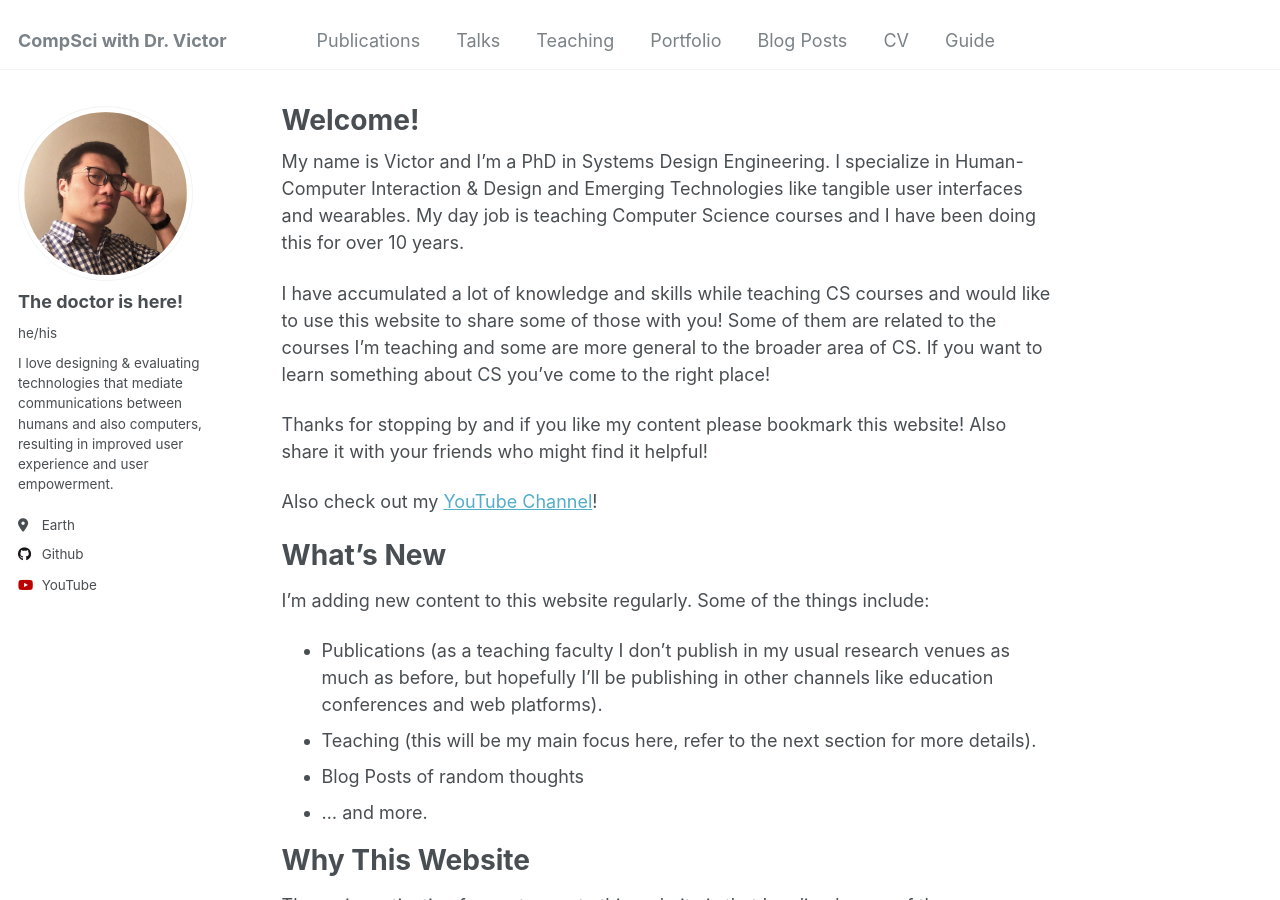
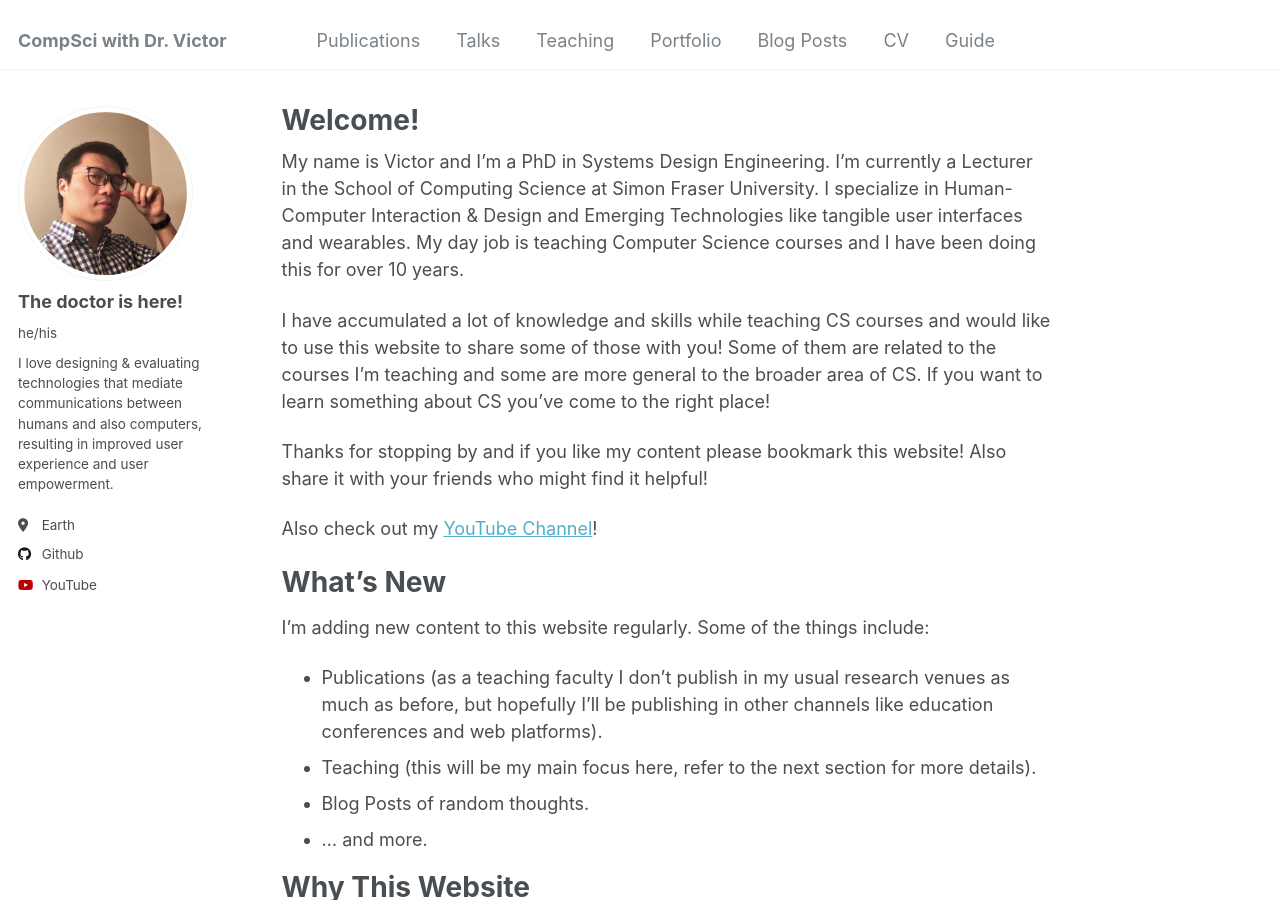
Before and after one commit to CompSciwithDrVictor/compsciwithdrvictor, a Jekyll site: the page built from _pages/about.md, in a window 1280 px wide and 900 px high. Built offline with Jekyll 4.4.1, drawn with Linux system fonts in a browser that asks for light colours.

Commit message:
Update about.md

```diff
--- a/_pages/about.md
+++ b/_pages/about.md
@@ -7,7 +7,7 @@ redirect_from:
   - /about.html
 ---
 
-My name is Victor and I'm a PhD in Systems Design Engineering. I specialize in Human-Computer Interaction & Design and Emerging Technologies like tangible user interfaces and wearables. My day job is teaching Computer Science courses and I have been doing this for over 10 years.
+My name is Victor and I'm a PhD in Systems Design Engineering. I'm currently a Lecturer in the School of Computing Science at Simon Fraser University. I specialize in Human-Computer Interaction & Design and Emerging Technologies like tangible user interfaces and wearables. My day job is teaching Computer Science courses and I have been doing this for over 10 years.
 
 I have accumulated a lot of knowledge and skills while teaching CS courses and would like to use this website to share some of those with you! Some of them are related to the courses I'm teaching and some are more general to the broader area of CS. If you want to learn something about CS you've come to the right place!
 
@@ -20,7 +20,7 @@ What's New
 I'm adding new content to this website regularly. Some of the things include:
 - Publications (as a teaching faculty I don't publish in my usual research venues as much as before, but hopefully I'll be publishing in other channels like education conferences and web platforms).
 - Teaching (this will be my main focus here, refer to the next section for more details).
-- Blog Posts of random thoughts
+- Blog Posts of random thoughts.
 - ... and more.
 
 Why This Website
```
